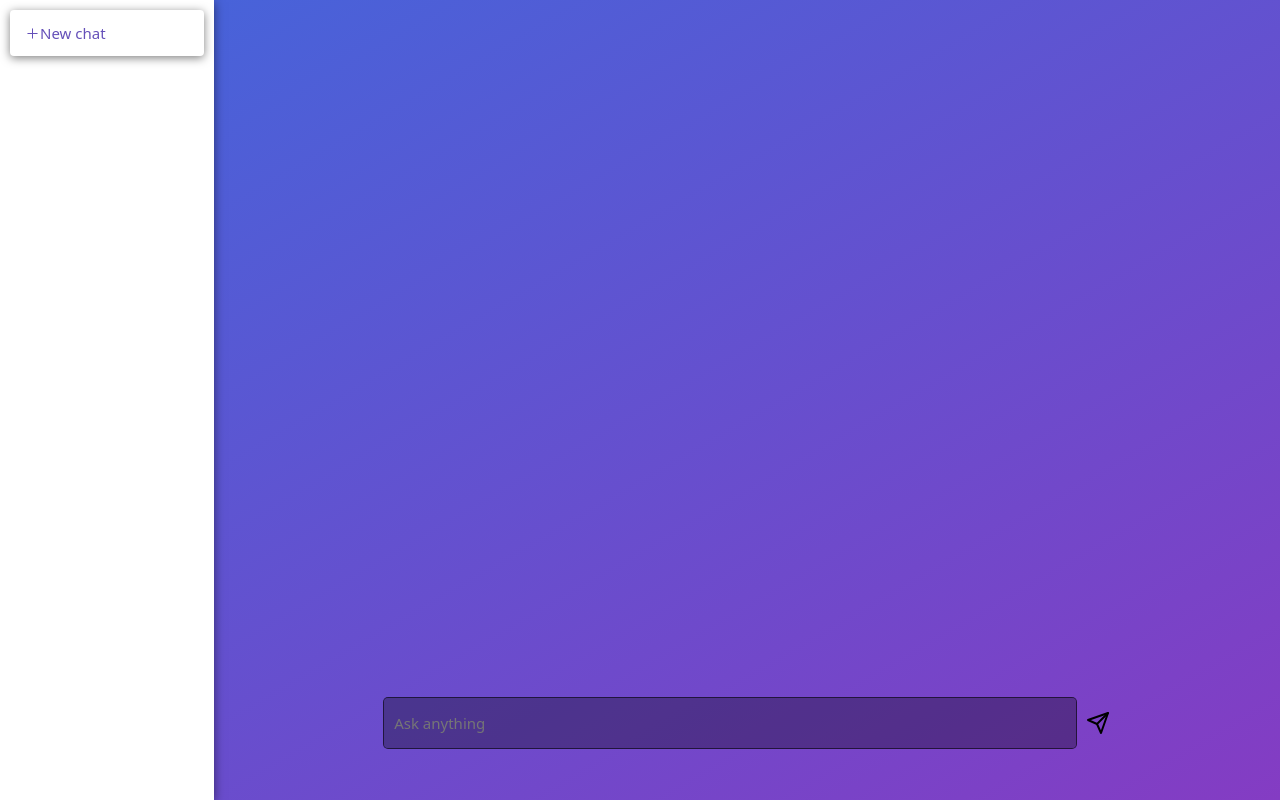
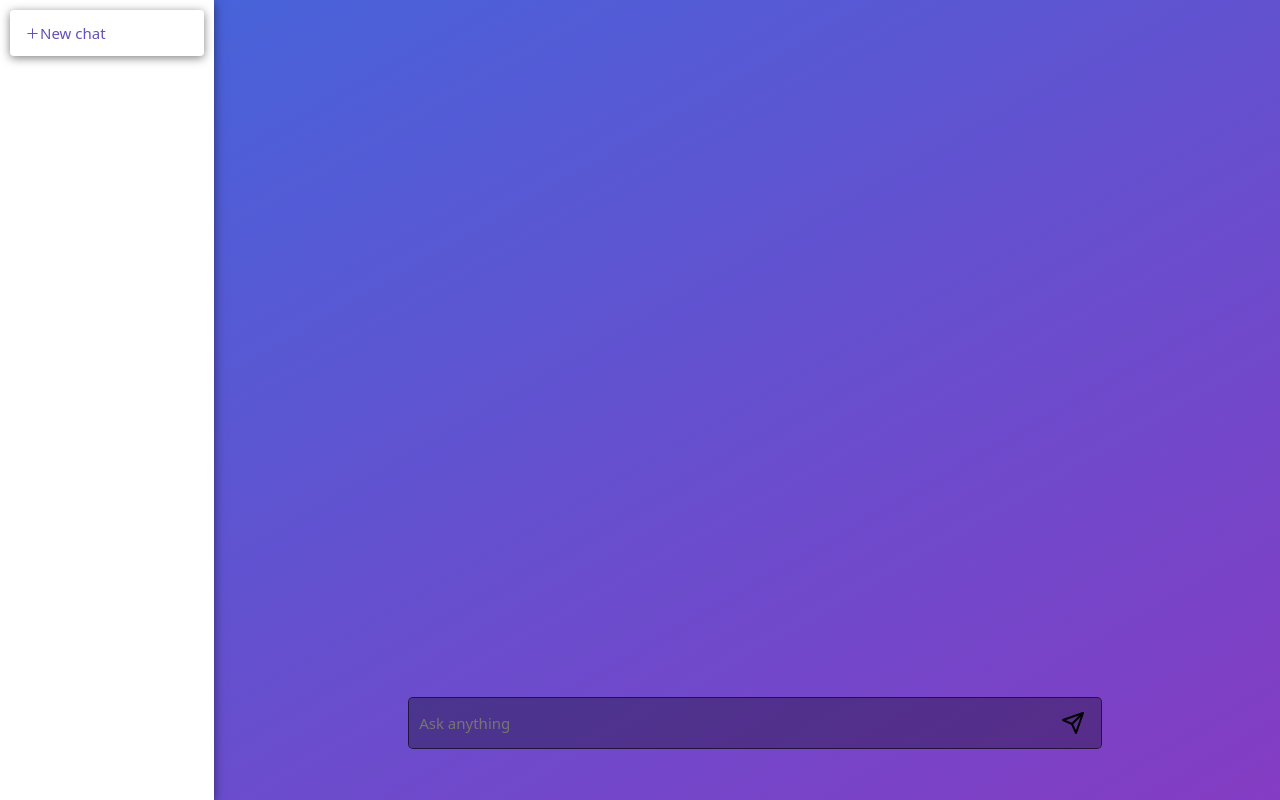
Before and after one commit to xinglee23/HaloBot, a React (Vite) app: page / in a window 1280 px wide. Built offline with nearby package versions, Linux system fonts and the light colour scheme.

Commit message:
optimize textArea

```diff
--- a/src/components/TextArea/index.tsx
+++ b/src/components/TextArea/index.tsx
@@ -7,10 +7,10 @@ interface IProps {
   onChange: (value: string) => void;
   onClick: () => void;
 }
-const TextArea = (props: IProps) => {
+
+const TextArea: React.FC<IProps> = ({ onChange, onClick }) => {
   const handleChange = (event: ChangeEvent<HTMLInputElement>) => {
-    console.log('eeeeee', event.target.value);
-    props.onChange?.(event.target.value);
+    onChange?.(event.target.value);
   };
   return (
     <Flex>
@@ -20,7 +20,7 @@ const TextArea = (props: IProps) => {
         onChange={handleChange}
         placeholder='Ask anything'
       />
-      <SendImg src={sendSvg} onClick={props.onClick} />
+      <Icon onClick={onClick} />
     </Flex>
   );
 };
@@ -45,9 +45,18 @@ const Input = styled('input', {
   '&::selection': { backgroundColor: blackA.blackA9, color: 'white' },
 });
 
-const SendImg = styled('img', {
+const Icon = styled('span', {
+  display: 'inline-block',
+  marginLeft: -50,
+  width: 24,
+  height: 50,
+  backgroundPosition: 'center',
+  backgroundImage: `url(${sendSvg})`,
+  backgroundSize: 'contain',
+  backgroundRepeat: 'no-repeat',
   cursor: 'pointer',
-});
+  '&:focus': { boxShadow: `0 0 0 2px black` },
+})
 
 const Flex = styled('div', {
   position: 'fixed',
```
